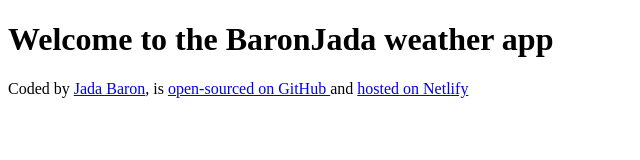
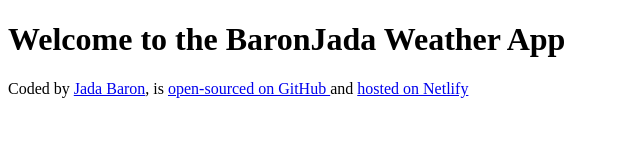
Before and after one commit to baronjada/my-first-project-weather-app, a plain HTML site: page index.html in a window 1280 px wide. Shown: the whole page, without its empty margins (0-640 px from the left). Drawn offline with Linux system fonts and the light colour scheme.

Commit message:
Updated h1

```diff
--- a/index.html
+++ b/index.html
@@ -6,7 +6,7 @@
     <title>BaronJada Weather App</title>
   </head>
   <body>
-    <h1>Welcome to the BaronJada weather app</h1>
+    <h1>Welcome to the BaronJada Weather App</h1>
     <footer>
       Coded by
       <a href="https://github.com/baronjada" target="_blank">Jada Baron</a>, is
```
